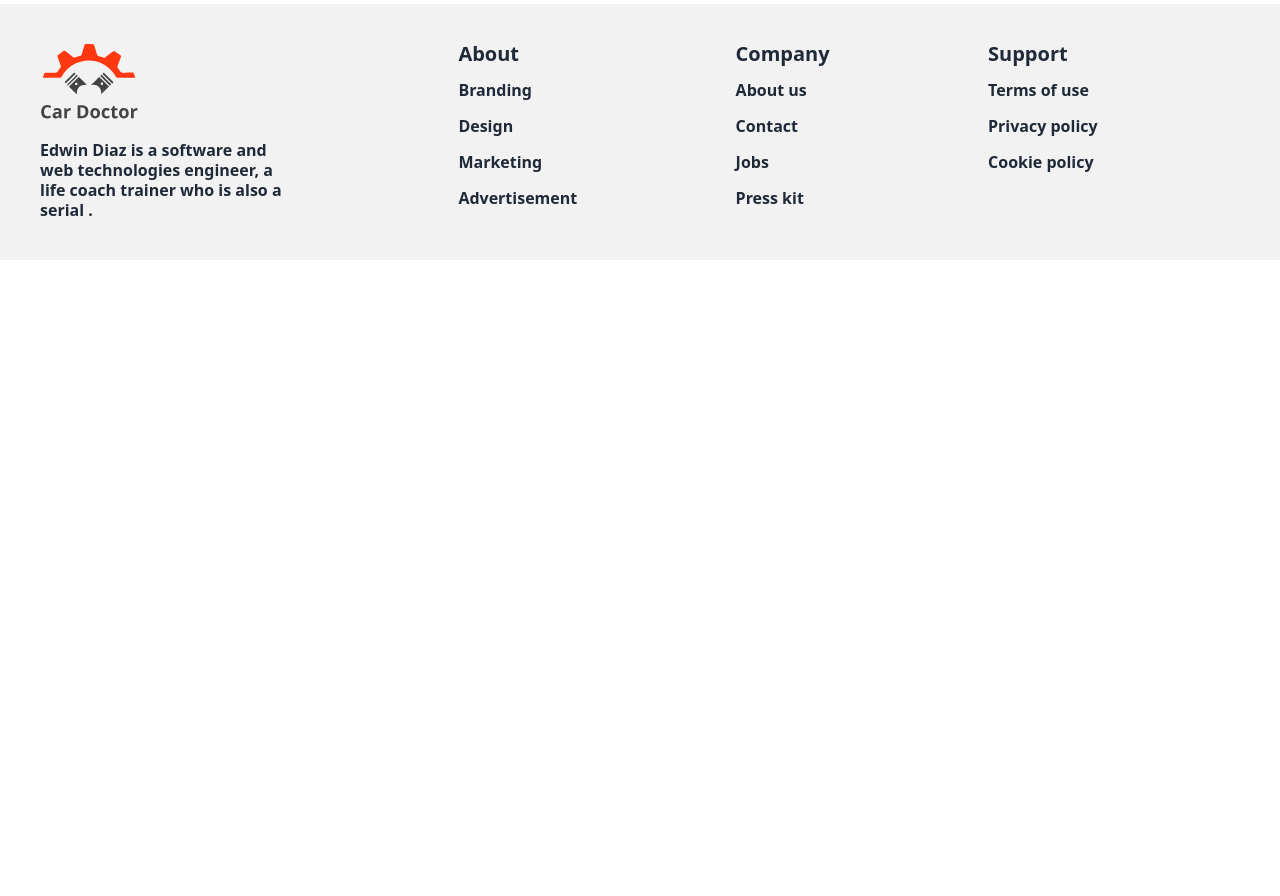
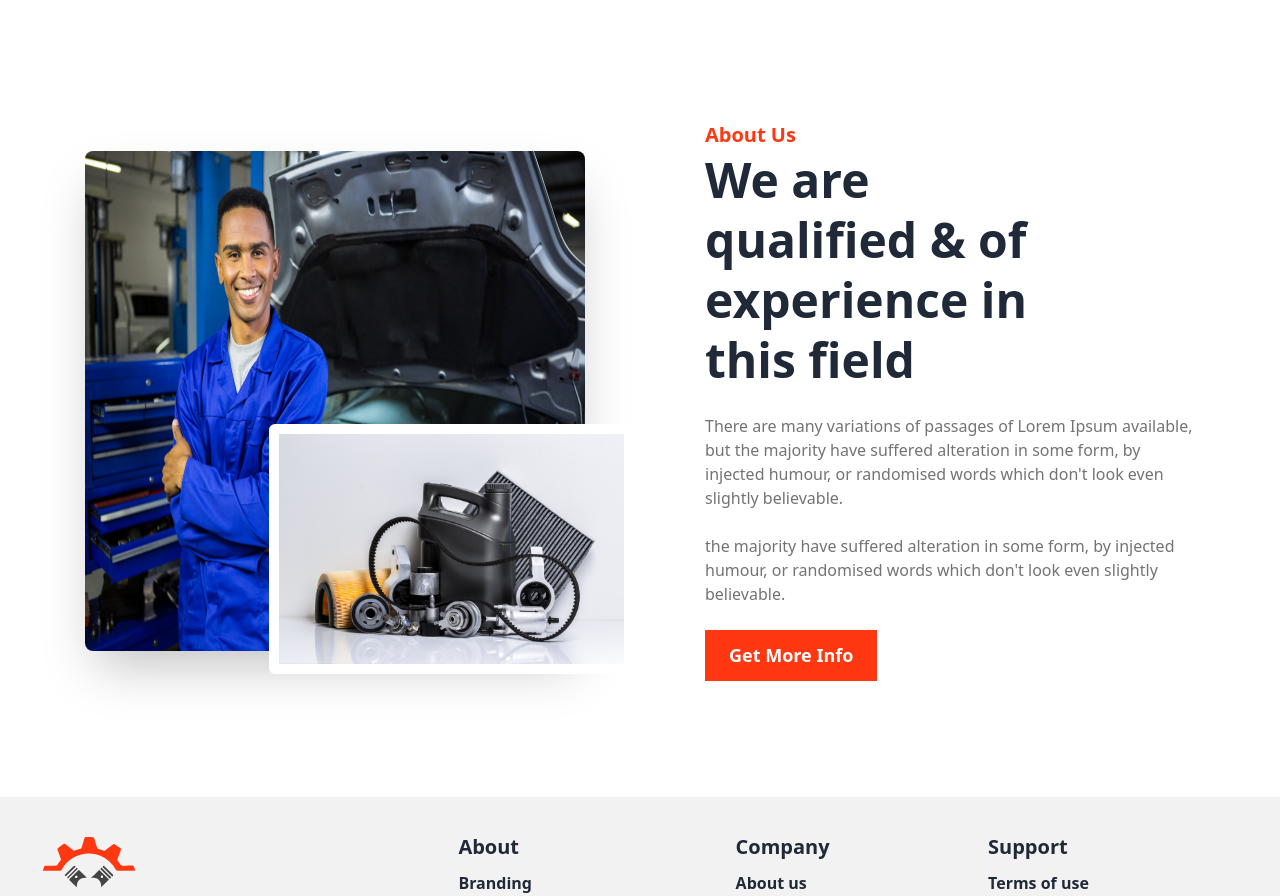
Before and after one commit to Tofazzal26/car-doctor-client, a React (Vite) app: page / in a window 1280 px wide. Shown: the part 820-1716 px from the top of the page. Before the commit the page ends 1080 px from the top, so only its background shows below. Built offline with nearby package versions, Linux system fonts and the light colour scheme.

Commit message:
about style finish

```diff
--- /dev/null
+++ b/src/Pages/Home/About/About.jsx
@@ -0,0 +1,46 @@
+import about from "../../../../public/assets/images/about_us/person.jpg";
+import parts from "../../../../public/assets/images/about_us/parts.jpg";
+
+const About = () => {
+  return (
+    <div className="my-4 lg:my-[100px]">
+      <div className="hero">
+        <div className="hero-content flex-col gap-6 lg:gap-[120px] relative lg:flex-row">
+          <div className="">
+            <img
+              src={about}
+              className="rounded-lg h-[200px] lg:h-[500px] lg:w-[500px] shadow-2xl"
+            />
+            <img
+              src={parts}
+              alt=""
+              className="lg:h-[250px] h-[200px] absolute hidden lg:block lg:top-[320px] border-[10px] rounded-md border-white lg:left-[200px]"
+            />
+          </div>
+          <div>
+            <p className="lg:text-[20px] font-bold text-[#FF3811]">About Us</p>
+            <h1 className="lg:text-5xl text-xl font-bold lg:w-[370px] lg:leading-[60px]">
+              We are qualified & of experience in this field
+            </h1>
+            <p className="py-6 lg:w-[490px] text-[#737373]">
+              There are many variations of passages of Lorem Ipsum available,
+              but the majority have suffered alteration in some form, by
+              injected humour, or randomised words which don't look even
+              slightly believable.
+            </p>
+            <p className="lg:w-[490px] text-[#737373] mb-6">
+              the majority have suffered alteration in some form, by injected
+              humour, or randomised words which don't look even slightly
+              believable.{" "}
+            </p>
+            <button className="text-white bg-[#FF3811] font-semibold lg:px-6 px-4 py-2 lg:text-[18px] lg:py-3">
+              Get More Info
+            </button>
+          </div>
+        </div>
+      </div>
+    </div>
+  );
+};
+
+export default About;
--- a/src/Pages/Home/Banner/Banner.jsx
+++ b/src/Pages/Home/Banner/Banner.jsx
@@ -14,7 +14,7 @@ const Banner = () => {
             src={banner5}
             className="w-full h-[230px] lg:h-[700px] rounded-[12px]"
           />
-          <div className="absolute lg:top-[135px] top-[45px] left-[30px] lg:left-[80px]">
+          <div className="absolute lg:top-[135px] top-[45px] left-[30px] lg:left-[80px] ">
             <div className="w-[460px] space-y-2 lg:space-y-[30px]">
               <h1 className="lg:text-[60px] font-bold text-white lg:leading-[70px]">
                 Affordable Price For Car Servicing
--- a/src/Pages/Home/Home.jsx
+++ b/src/Pages/Home/Home.jsx
@@ -1,9 +1,11 @@
+import About from "./About/About";
 import Banner from "./Banner/Banner";
 
 const Home = () => {
   return (
     <div>
       <Banner />
+      <About />
     </div>
   );
 };
```
